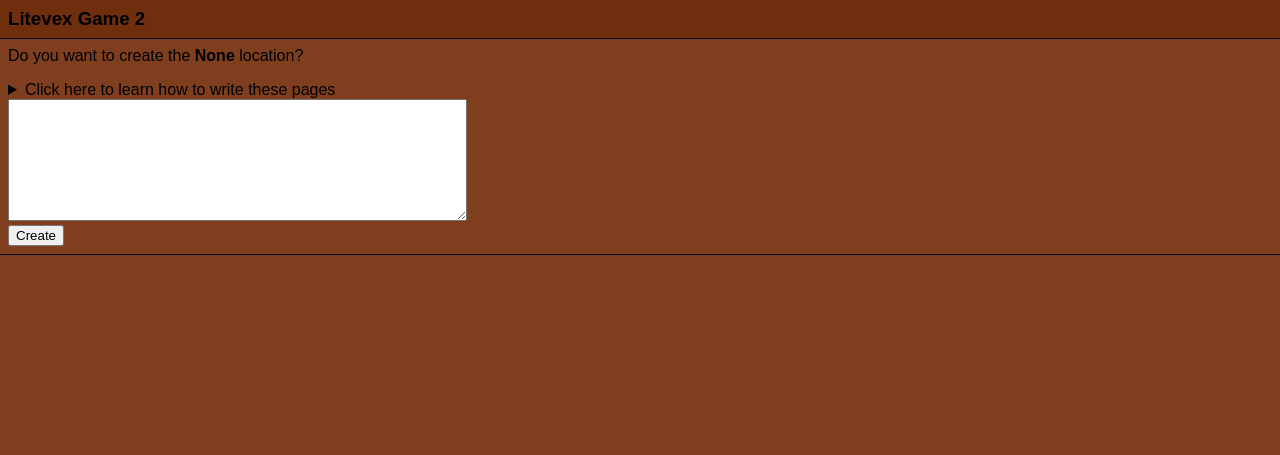
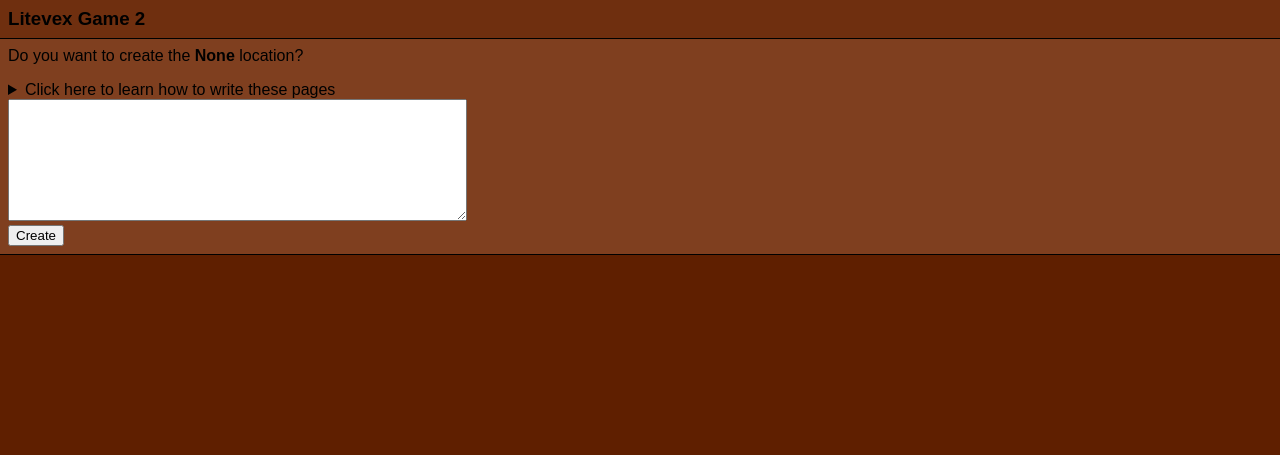
Before and after one commit to RefriZaddo/CoTA-GAME, a Flask app: page /create in a window 1280 px wide. Shown: the top 455 px of the page. Run offline with Flask 3, Linux system fonts and the light colour scheme.

Commit message:
I'M CATHY I'VE COME HOME I'M SO COLD

```diff
--- a/static/style.css
+++ b/static/style.css
@@ -1,6 +1,6 @@
 body {
     font-family: "Century Gothic", "Liberation Sans", "Helvetica Neue", sans-serif;
-    background-color: #7f3f1f;
+    background-color: #5f1f00;
     margin: 0;
 }
 
```
